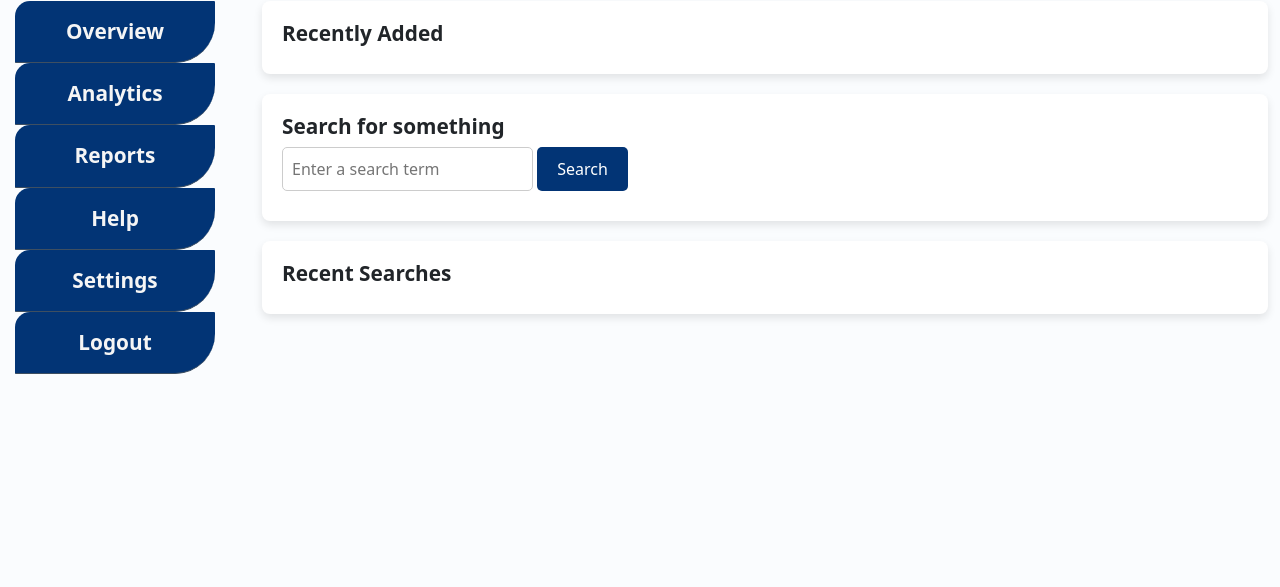
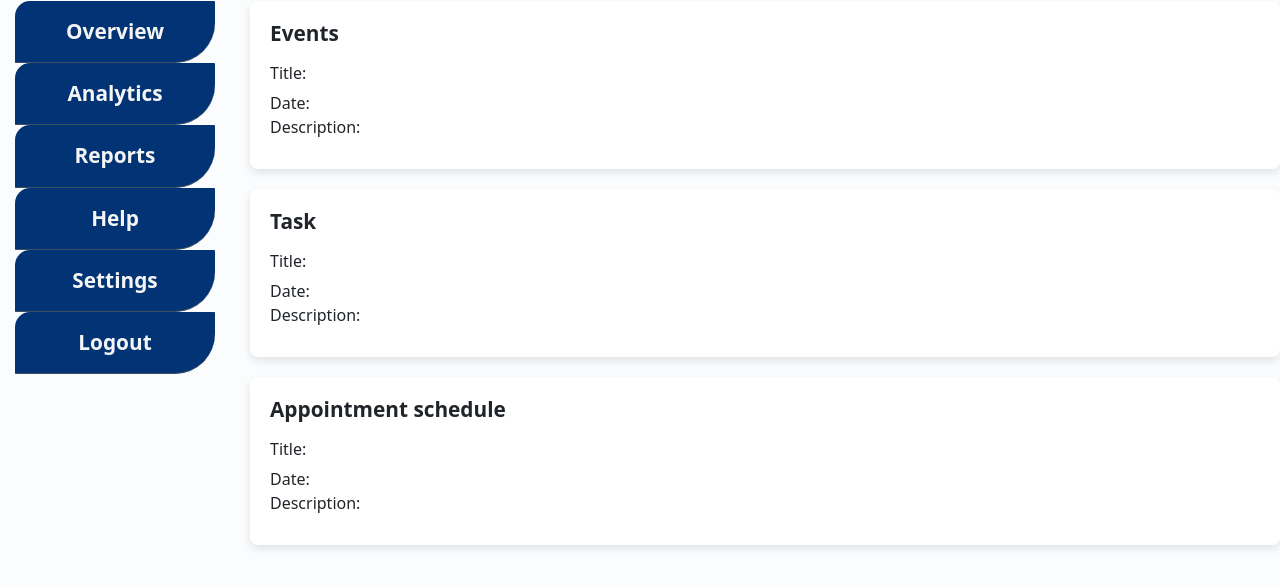
Before and after one commit to chari00/sbc-week4-dashboard, a plain HTML site: page index.html in a window 1280 px wide. Both pictures are taken after a click on the item "Overview". Shown: the part 149-736 px from the top of the page. Drawn offline with nearby package versions, Linux system fonts and the light colour scheme.

Commit message:
add container for overview categories and add event listener to overview sidebar.

```diff
--- a/assets/js/index.js
+++ b/assets/js/index.js
@@ -3,7 +3,11 @@ const taskTitleModal = document.getElementById("task-title");
 const datetimeModal = document.getElementById("datetime");
 const dropdownModal = document.getElementById("event-dropdown");
 const descriptionModal = document.getElementById("description");
+const recentlyAdded = document.getElementById("recentlyAdded");
+const searchDiv = document.querySelector(".main-content");
 const saveBtn = document.getElementById("save");
+const overview = document.getElementById("overview");
+const eventContainer = document.getElementById('event-container')
 
 // this initialize the flatpickr
 document.addEventListener("DOMContentLoaded", function () {
@@ -58,7 +62,7 @@ const category = () => {
 
 const saveTask = (e) => {
   e.preventDefault();
-  console.log("DING-DONG that's my save button clicked");
+  console.log("DING-DONG that's my save button clicked! 🤪");
   if (taskTitleModal.value === "") {
     return alert("Please add a title.");
   }
@@ -71,7 +75,6 @@ const saveTask = (e) => {
   if (descriptionModal.value === "") {
     return alert("Please add description.");
   }
-  const recentlyAdded = document.getElementById("recentlyAdded");
   const div = document.createElement("div");
   div.classList.add("recent-added-div");
   div.innerHTML = `<h5>${category()}</h5>
@@ -79,7 +82,7 @@ const saveTask = (e) => {
             <p>Date: ${datetimeModal.value} </p>
             <p>Description: ${descriptionModal.value}</p>`;
   console.log(div);
-  // console.log(localStorage.setItem(taskTitleModal.value));
+  console.log(localStorage.setItem("taskTitleModal", "taskTitleModal.value"));
   // localStorage.setItem(datetimeModal.value);
   // localStorage.setItem(dropdownModal.value);
   // localStorage.setItem(descriptionModal.value);
@@ -93,3 +96,42 @@ const saveTask = (e) => {
 };
 //this triggers the add new button
 saveBtn.addEventListener("click", saveTask);
+
+//this triggers the overview sidebar to display the saved data
+overview.addEventListener("click", () => {
+  console.log("overview button was clicked");
+  recentlyAdded.remove();
+  searchDiv.remove();
+
+// if category === event
+  const eventContainer = document.getElementById("event-container");
+  const eventDiv = document.createElement("div");
+  eventDiv.classList.add('eventDiv');
+  eventDiv.innerHTML = `<h6>Title: ${taskTitleModal.value}</h6>
+           <p>Date: ${datetimeModal.value} </p>
+           <p>Description: ${descriptionModal.value}</p>`;
+  console.log(eventDiv);
+  eventContainer.append(eventDiv);
+
+  //if category === task
+  const taskContainer = document.getElementById("task-container");
+  const taskDiv = document.createElement("div");
+  taskDiv.classList.add('taskDiv');
+  taskDiv.innerHTML = `<h6>Title: ${taskTitleModal.value}</h6>
+           <p>Date: ${datetimeModal.value} </p>
+           <p>Description: ${descriptionModal.value}</p>`;
+  console.log(taskDiv);
+  taskContainer.append(taskDiv);
+
+
+  //if category === appointment
+  const appointmentContainer = document.getElementById("appointment-container");
+  const appointmentDiv = document.createElement("div");
+  appointmentDiv.classList.add('appointmentDiv');
+  appointmentDiv.innerHTML = `<h6>Title: ${taskTitleModal.value}</h6>
+           <p>Date: ${datetimeModal.value} </p>
+           <p>Description: ${descriptionModal.value}</p>`;
+  console.log(appointmentDiv);
+  appointmentContainer.append(appointmentDiv);
+
+});
--- a/assets/styles/style.css
+++ b/assets/styles/style.css
@@ -91,7 +91,10 @@ button:hover,
   margin-left: 40px;
 }
 
-.recent-added-div {
+.recent-added-div,
+.eventDiv,
+.taskDiv,
+.appointmentDiv {
   padding-top: 10px;
   padding-bottom: 10px;
 }
--- a/index.html
+++ b/index.html
@@ -159,9 +159,23 @@
           </div>
         </div>
       </section>
-      <!-- div for task -->
-      <!-- div for events -->
-      <!-- appointment schedule -->
+      <section id="overview-container">
+        <div id="event-container" class="widget" >
+          <h2>Events</h2>
+          <!-- div for events -->
+        </div>
+        <div id="task-container" class="widget" >
+          <h2>Task</h2>
+
+          <!-- div for task -->
+        </div>
+        <div id="appointment-container" class="widget" >
+          <h2>Appointment schedule</h2>
+
+          <!-- appointment schedule -->
+        </div>
+
+      </section>
     </main>
 
     <script src="https://cdn.jsdelivr.net/npm/bootstrap@5.3.0/dist/js/bootstrap.bundle.min.js"></script>
```
